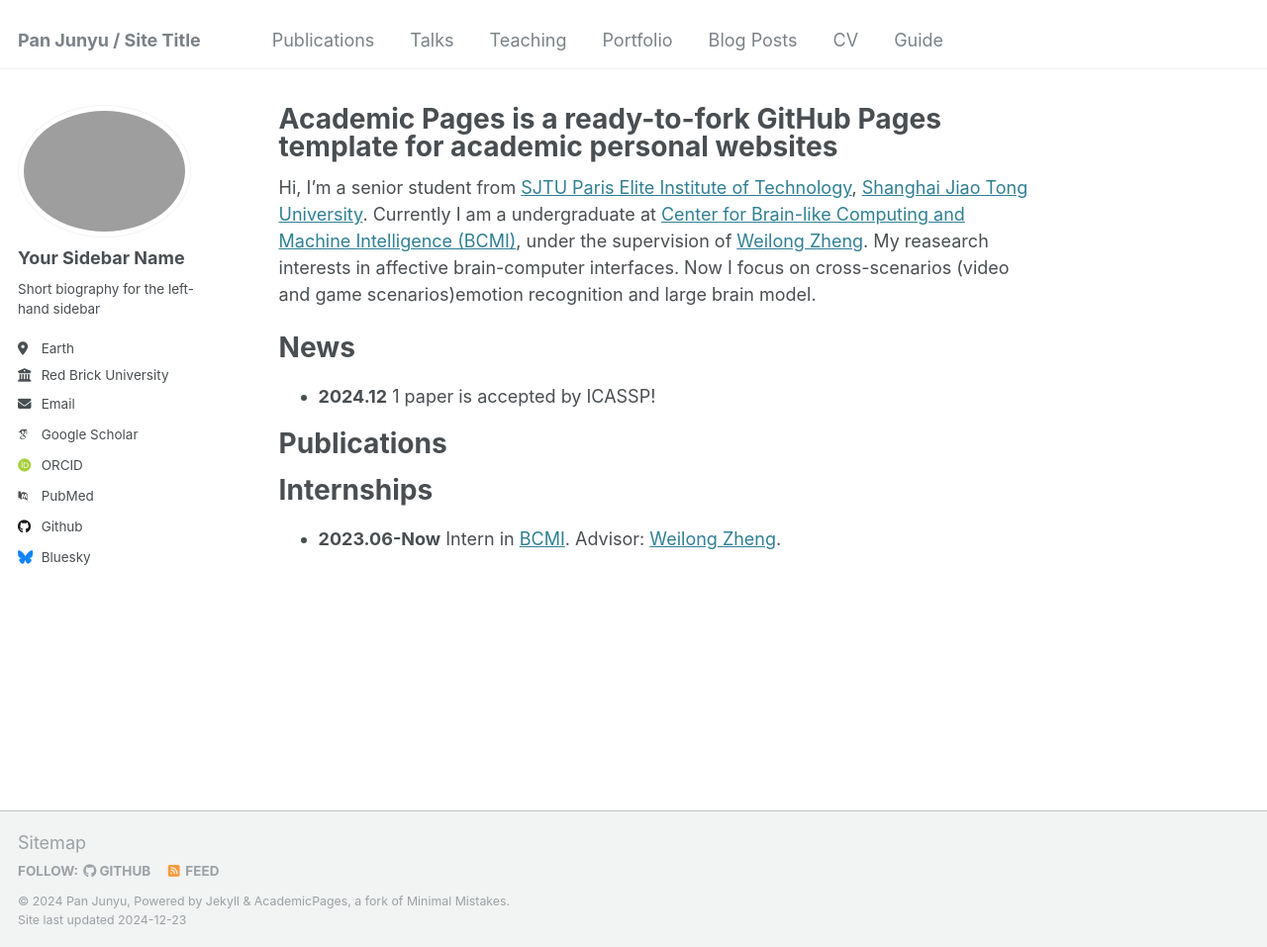
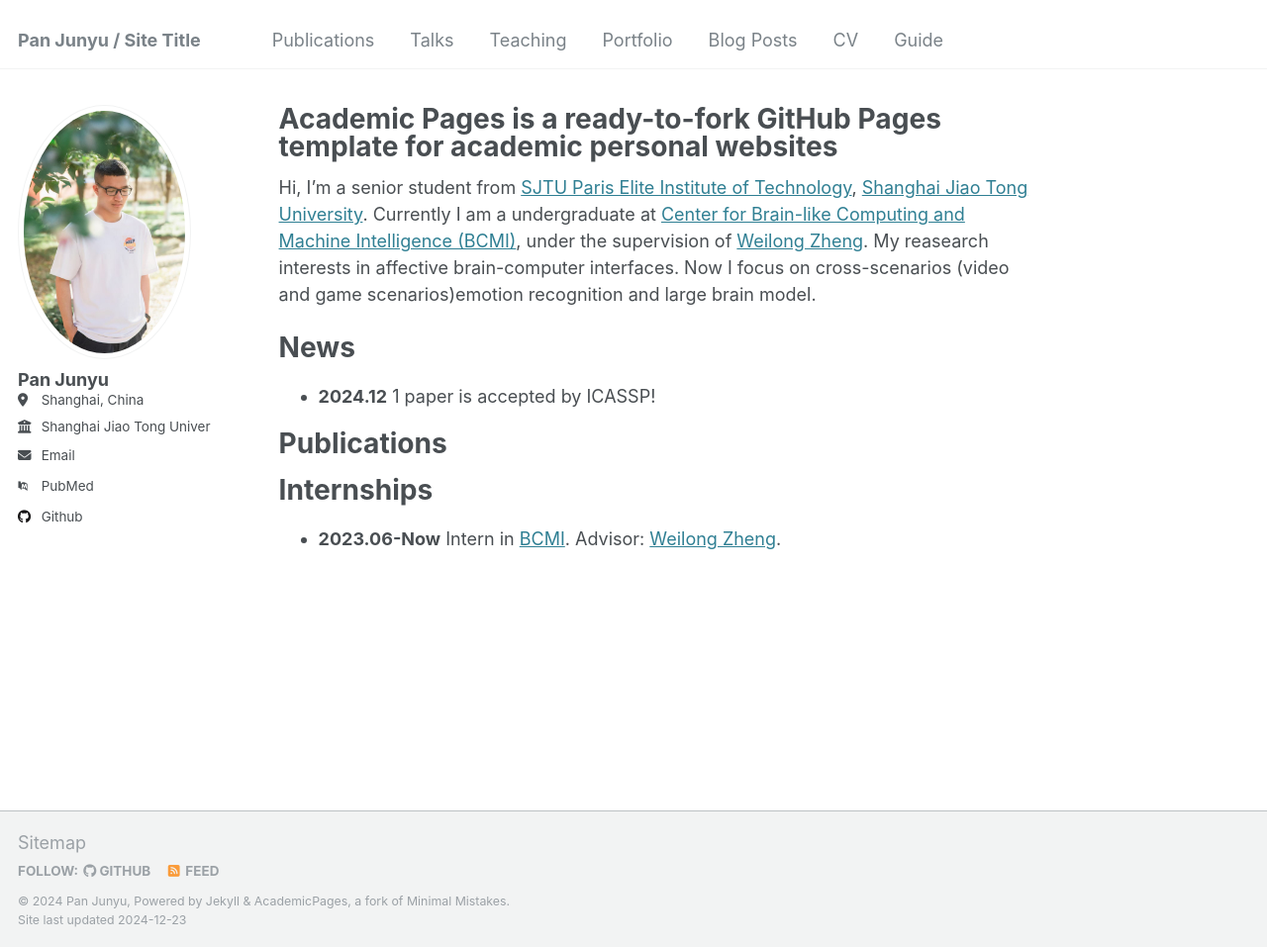
Before and after one commit to AlbertMentat/AlbertMentat.github.io, a Jekyll site: the page built from _pages/about.md, in a window 1280 px wide and 957 px high. Shown: the whole window at 99% size. Built offline with Jekyll 4.4.1, drawn with Linux system fonts in a browser that asks for light colours; some web fonts are replaced.

Commit message:
Update _config.yml

```diff
--- a/_config.yml
+++ b/_config.yml
@@ -21,20 +21,20 @@ repository               : "albertmentat/albertmentat.github.io"
 #               Additional customization can be done by editing /_includes/author-profile.html
 author:
   # Biographic information
-  avatar           : "Pan Junyu.png"
-  name             : "Your Sidebar Name"
+  avatar           : "Pan Junyu.jpeg"
+  name             : "Pan Junyu"
   pronouns         : # example: "she/her"
-  bio              : "Short biography for the left-hand sidebar"
-  location         : "Earth"
-  employer         : "Red Brick University"
+  bio              : # "Short biography for the left-hand sidebar"
+  location         : "Shanghai, China"
+  employer         : "Shanghai Jiao Tong University"
   uri              : # URL
-  email            : "none@example.org"
+  email            : "panjunyu@sjtu.edu.cn"
 
   # Academic websites
   arxiv            : # URL - Update with the correct link to your profile
-  googlescholar    : "https://scholar.google.com/citations?user=PS_CX0AAAAAJ"
+  googlescholar    : # "https://scholar.google.com/citations?user=PS_CX0AAAAAJ"
   impactstory      : # URL
-  orcid            : "http://orcid.org/yourorcidurl"
+  orcid            : # "http://orcid.org/yourorcidurl"
   semantic         : # URL
   pubmed           : "https://www.ncbi.nlm.nih.gov/pubmed/?term=john+snow"
   researchgate     : # URL
@@ -44,12 +44,12 @@ author:
   bitbucket        : # Username - Update with your username on the site
   codepen          : # Username
   dribbble         : # Username
-  github           : "academicpages"
+  github           : "albertmentat"
   kaggle           : # Username
   stackoverflow    : # User number or user number and name (i.e., use "1" or "1/jeff-atwood")
 
   # Social media
-  bluesky          : "bsky.app" # Replace this with you Bluesky username
+  bluesky          : # "bsky.app" # Replace this with you Bluesky username
   facebook         : # Username
   flickr           : # Username
   foursquare       : # Username
```
